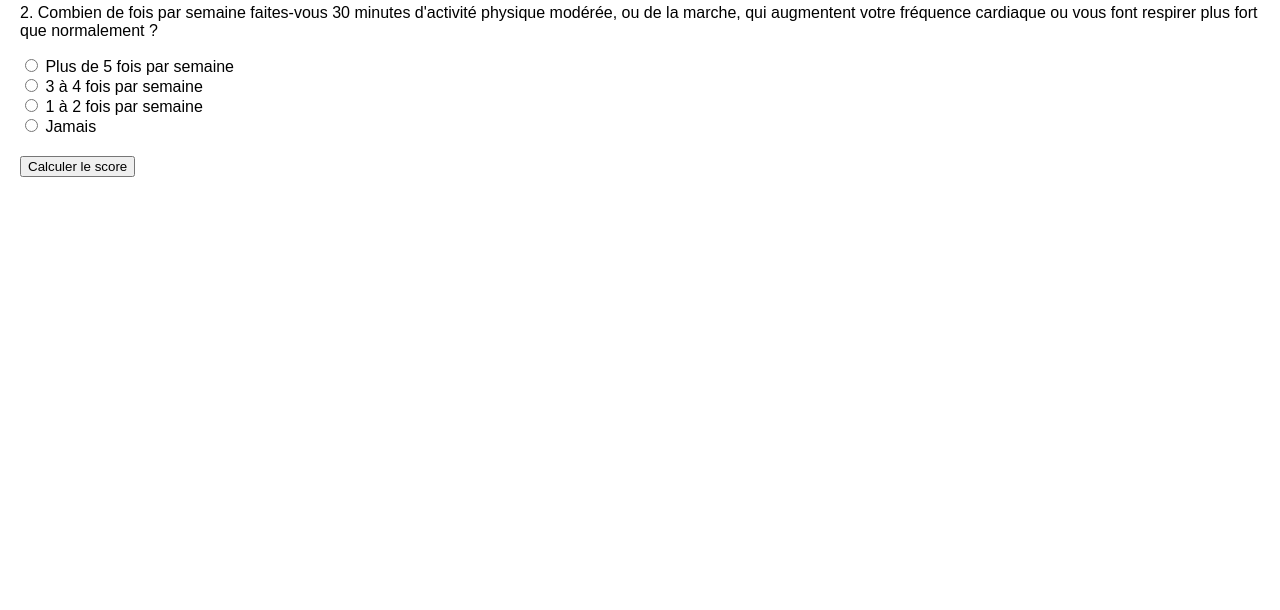
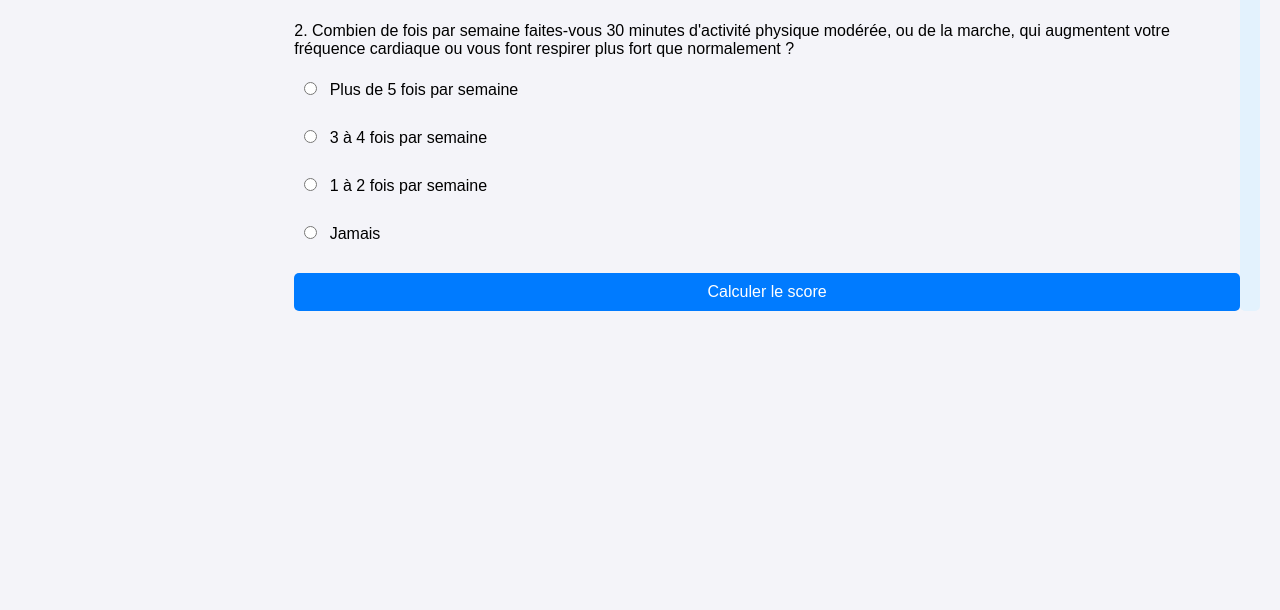
Before and after one commit to AbBe-web/Questionnaire-Marshall, a plain HTML site: page index.html in a window 1280 px wide. Shown: the part 190-800 px from the top of the page. Drawn offline with Linux system fonts and the light colour scheme.

Commit message:
Update index.html

```diff
--- a/index.html
+++ b/index.html
@@ -16,6 +16,62 @@
             margin-top: 20px;
         }
     </style>
+<style>
+    body {
+        font-family: Arial, sans-serif;
+        background-color: #f4f4f9;
+        margin: 0;
+        padding: 20px;
+        display: flex;
+        justify-content: center;
+    }
+    .container {
+        background: white;
+        padding: 20px;
+        border-radius: 10px;
+        box-shadow: 0px 4px 8px rgba(0, 0, 0, 0.2);
+        max-width: 500px;
+        width: 100%;
+    }
+    h1 {
+        text-align: center;
+        color: #333;
+    }
+    .question {
+        margin-bottom: 15px;
+    }
+    label {
+        display: block;
+        padding: 5px;
+        cursor: pointer;
+    }
+    input[type="radio"] {
+        margin-right: 8px;
+    }
+    button {
+        background-color: #007BFF;
+        color: white;
+        padding: 10px;
+        border: none;
+        width: 100%;
+        border-radius: 5px;
+        font-size: 16px;
+        cursor: pointer;
+        margin-top: 10px;
+    }
+    button:hover {
+        background-color: #0056b3;
+    }
+    .result {
+        margin-top: 20px;
+        font-weight: bold;
+        text-align: center;
+        padding: 10px;
+        border-radius: 5px;
+        background: #e3f2fd;
+        color: #007BFF;
+    }
+</style>
 </head>
 <body>
     <h1>Questionnaire de Marshall</h1>
```
